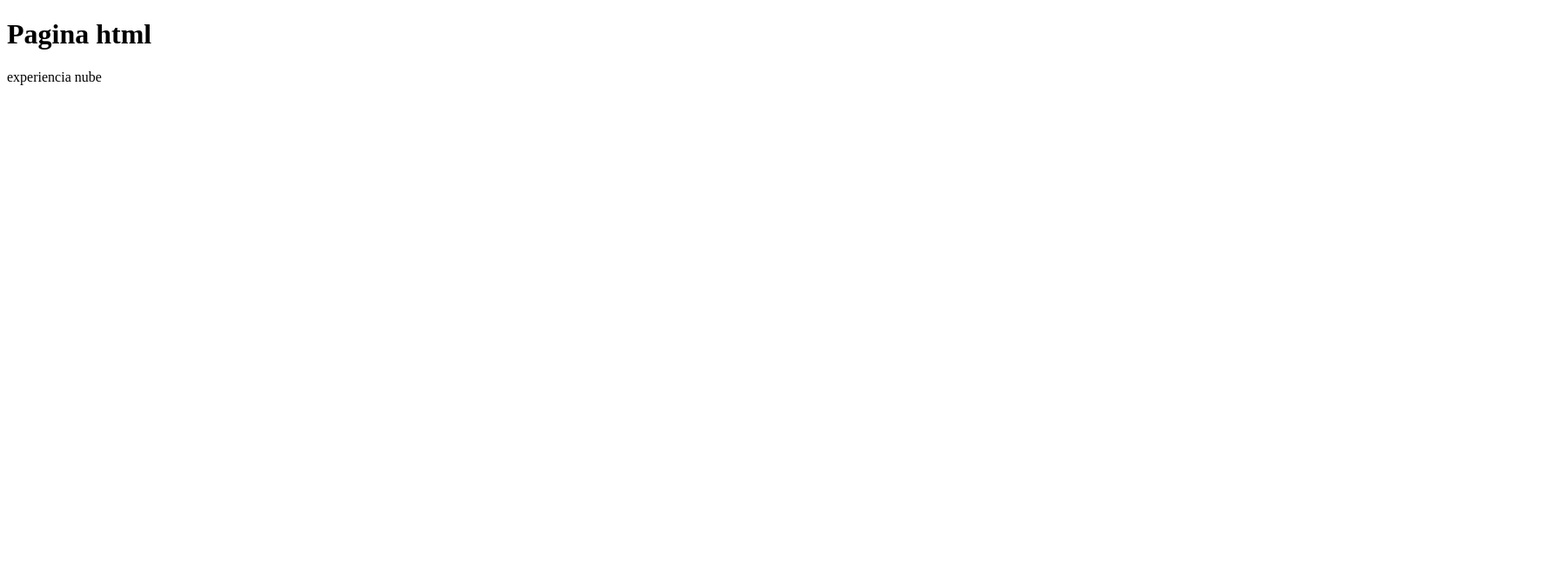
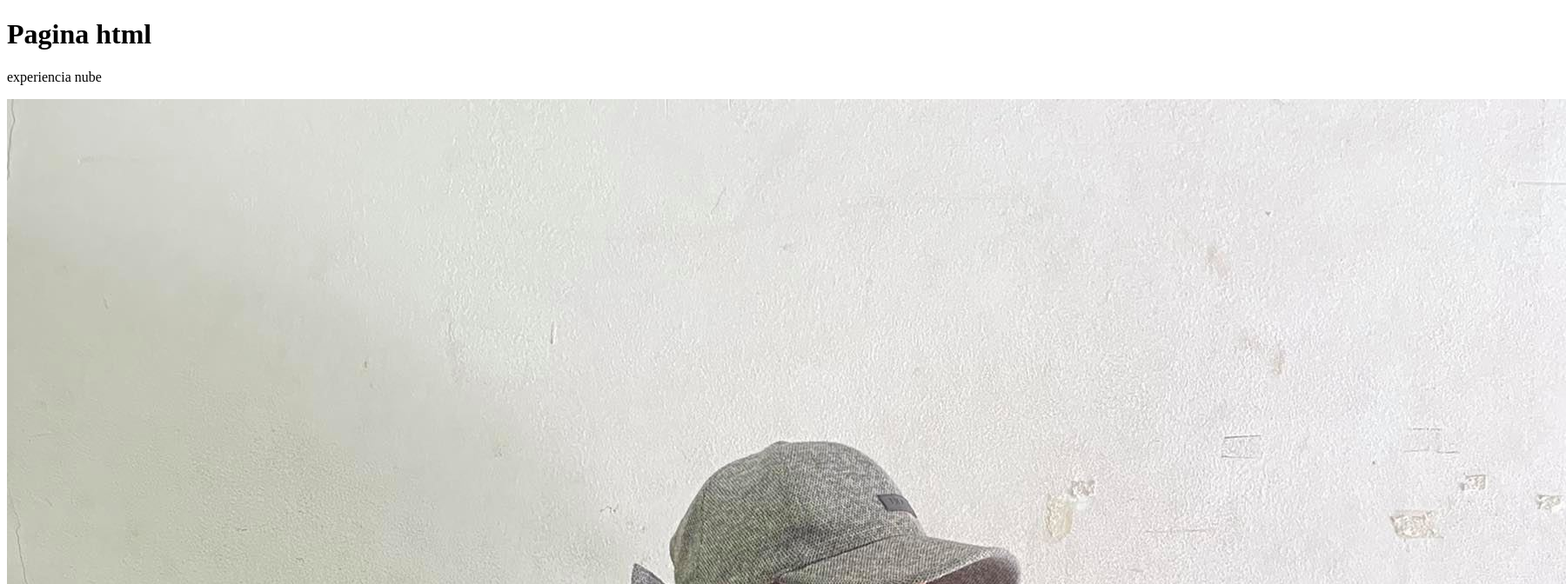
Before and after one commit to AndresMaci/Pagina, a plain HTML site: page index.html in a window 1280 px wide. Shown: the top 672 px of the page at 87% size, 1800 px wide, since content can reach past the window. Drawn offline with Linux system fonts and the light colour scheme.

Commit message:
Update index.html

```diff
--- a/index.html
+++ b/index.html
@@ -6,6 +6,6 @@
 <body>
 	<h1>Pagina html</h1>
 	<p>experiencia nube</p>
-	<img src=>
+	<img src="mendes.jpg">
 </body>
 </html>
```
